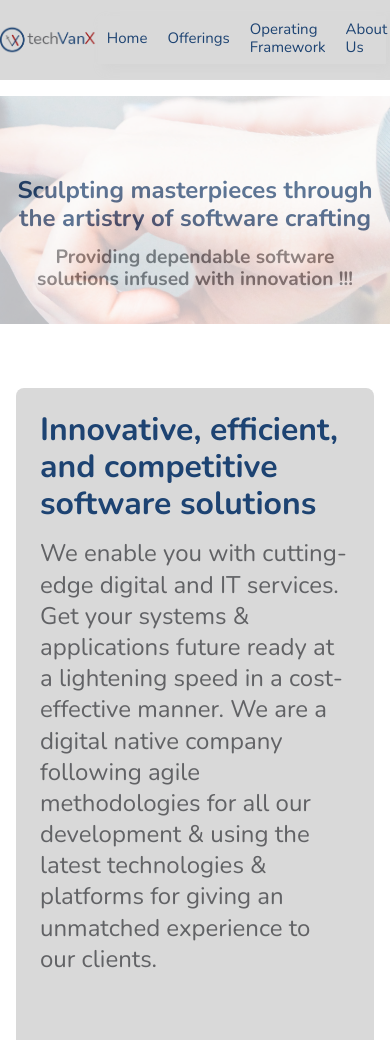
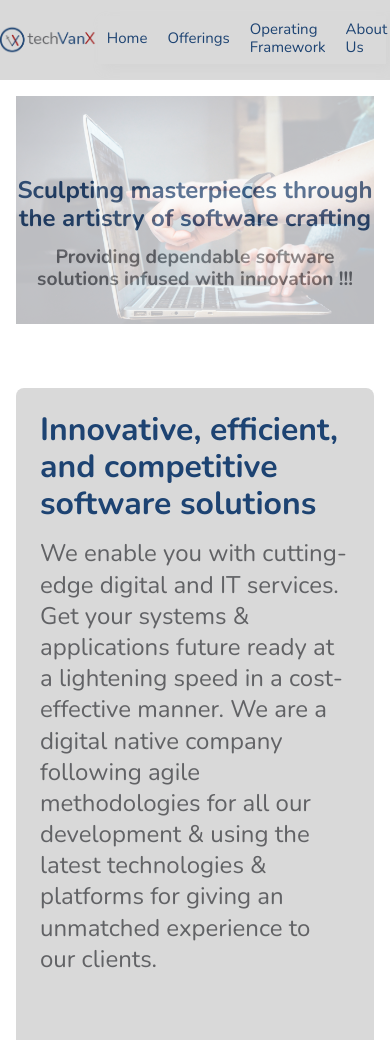
Before and after one commit to developer-techvanx/website, a plain HTML site: page index.html in a window 390 px wide. Shown: the top 1040 px of the page. Drawn offline with nearby package versions, Linux system fonts and the light colour scheme.

```diff
--- a/index.css
+++ b/index.css
@@ -363,7 +363,6 @@
     margin-bottom: var(--dl-space-space-unit);
   }
   .footer-root-class-name {
-    width: var(--dl-size-size-maxwidth);
     max-width: var(--dl-size-size-maxwidth);
   }
 }
@@ -917,7 +916,6 @@
   }
   .home-page-image {
     order: 2;
-    width: var(--dl-size-size-maxwidth);
   }
   .home-page-text {
     width: 100%;
@@ -1080,9 +1078,6 @@
   }
 }
 @media(max-width: 767px) {
-  .home-page-image {
-    width: var(--dl-size-size-maxwidth);
-  }
   .home-page-text01 {
     top: 150px;
   }
```
